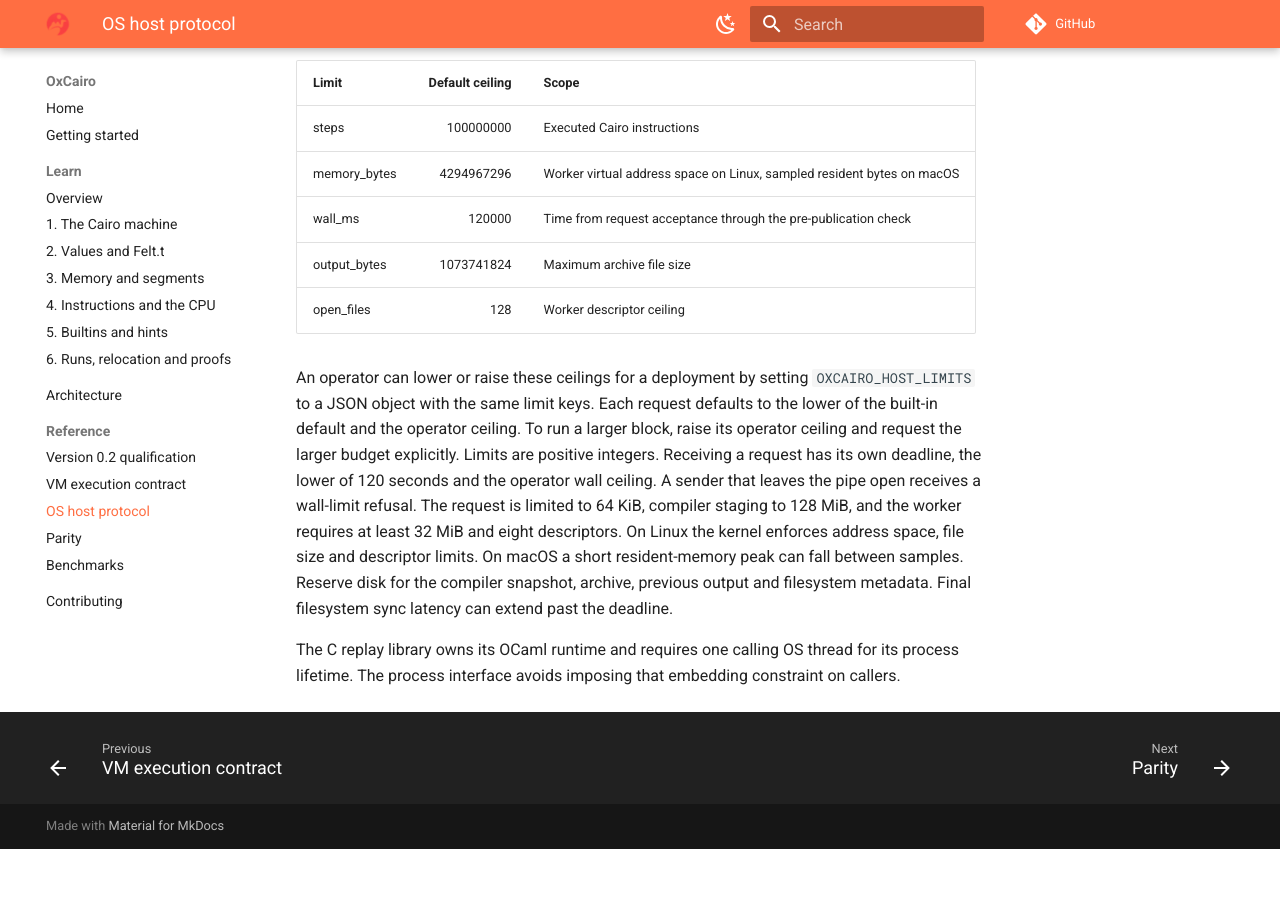
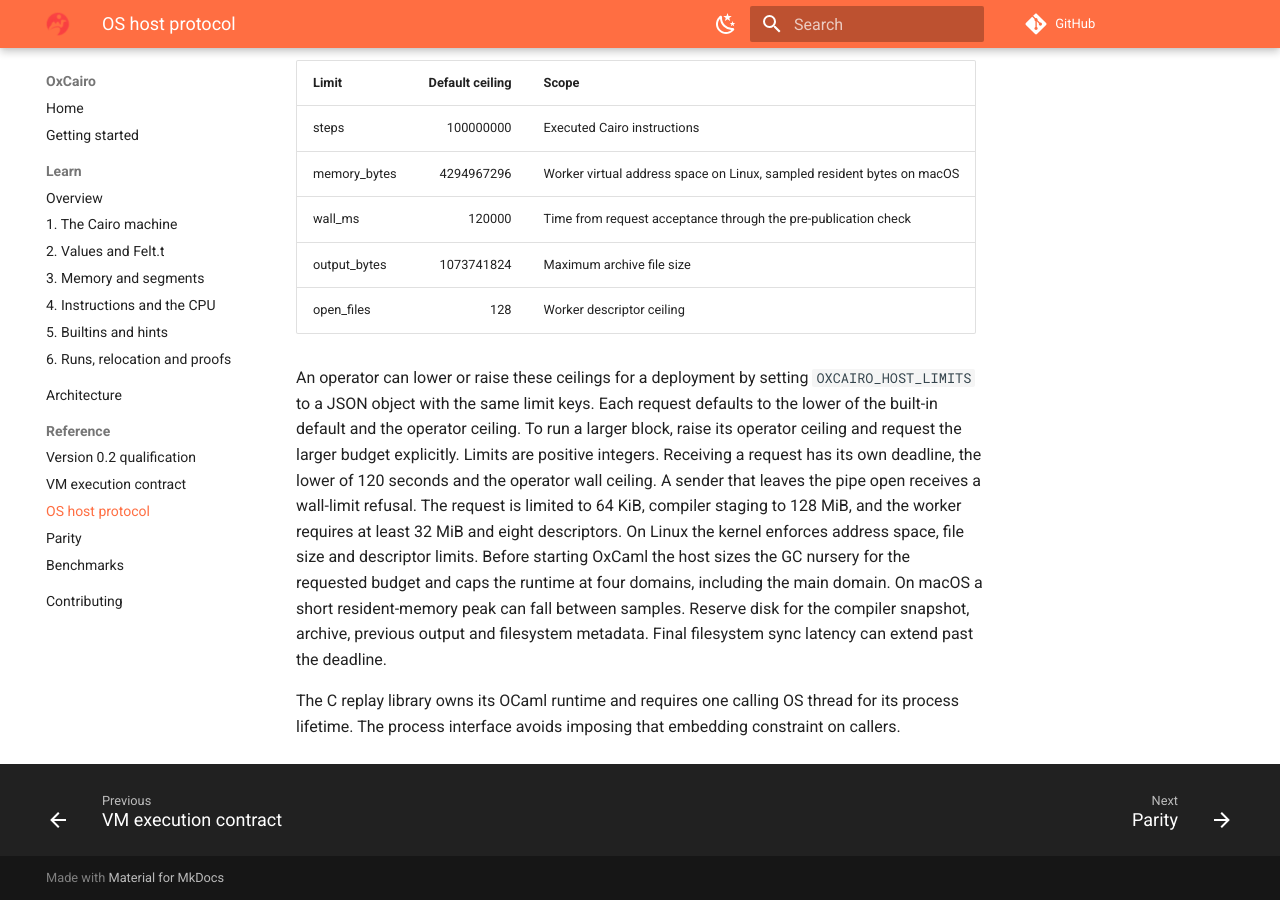
Before and after one commit to teddyjfpender/cairo-vm-ocaml, an MkDocs documentation site: the page built from docs/os-host.md, in a window 1280 px wide and 900 px high, scrolled down 2359 px. Built offline with MkDocs 1.6.1 and Material for MkDocs 9.7.7, drawn with Linux system fonts in a browser that asks for light colours; comment, search, counter and statistics services are not loaded; before the commit the page ends 3208 px from its top, so only the background shows below that.

Commit message:
Size OxCaml domain heap reservations within the Linux worker budget

```diff
--- a/docs/os-host.md
+++ b/docs/os-host.md
@@ -53,6 +53,6 @@ Every refusal has schema 1, status `rejected`, a stable `code` and a human-reada
 | output_bytes | 1073741824 | Maximum archive file size |
 | open_files | 128 | Worker descriptor ceiling |
 
-An operator can lower or raise these ceilings for a deployment by setting `OXCAIRO_HOST_LIMITS` to a JSON object with the same limit keys. Each request defaults to the lower of the built-in default and the operator ceiling. To run a larger block, raise its operator ceiling and request the larger budget explicitly. Limits are positive integers. Receiving a request has its own deadline, the lower of 120 seconds and the operator wall ceiling. A sender that leaves the pipe open receives a wall-limit refusal. The request is limited to 64 KiB, compiler staging to 128 MiB, and the worker requires at least 32 MiB and eight descriptors. On Linux the kernel enforces address space, file size and descriptor limits. On macOS a short resident-memory peak can fall between samples. Reserve disk for the compiler snapshot, archive, previous output and filesystem metadata. Final filesystem sync latency can extend past the deadline.
+An operator can lower or raise these ceilings for a deployment by setting `OXCAIRO_HOST_LIMITS` to a JSON object with the same limit keys. Each request defaults to the lower of the built-in default and the operator ceiling. To run a larger block, raise its operator ceiling and request the larger budget explicitly. Limits are positive integers. Receiving a request has its own deadline, the lower of 120 seconds and the operator wall ceiling. A sender that leaves the pipe open receives a wall-limit refusal. The request is limited to 64 KiB, compiler staging to 128 MiB, and the worker requires at least 32 MiB and eight descriptors. On Linux the kernel enforces address space, file size and descriptor limits. Before starting OxCaml the host sizes the GC nursery for the requested budget and caps the runtime at four domains, including the main domain. On macOS a short resident-memory peak can fall between samples. Reserve disk for the compiler snapshot, archive, previous output and filesystem metadata. Final filesystem sync latency can extend past the deadline.
 
 The C replay library owns its OCaml runtime and requires one calling OS thread for its process lifetime. The process interface avoids imposing that embedding constraint on callers.
```
Also changed, not shown: 1 other file.
